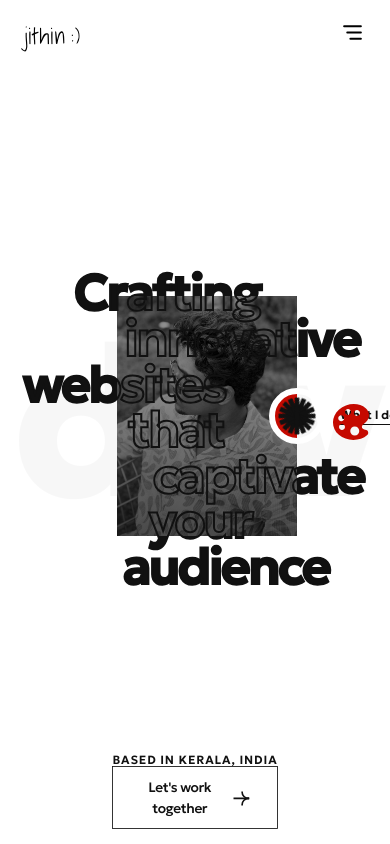
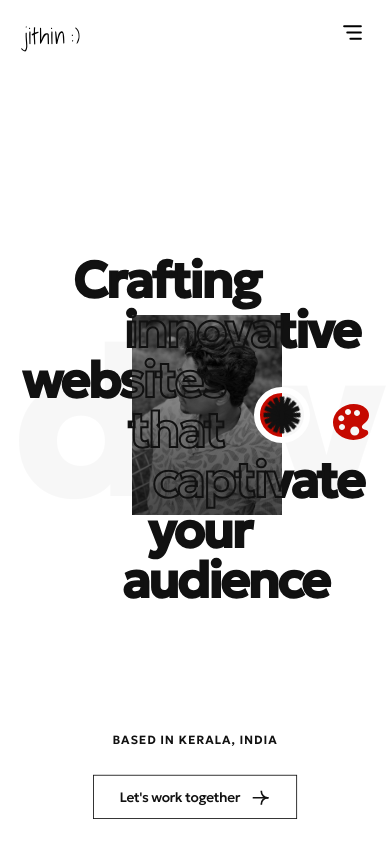
Before and after one commit to jithin-pm/jithin-portfolio, a React (Create React App) app: page / in a window 390 px wide. Shown: the top 844 px of the page. Built offline with nearby package versions, Linux system fonts and the light colour scheme; a web font is replaced by a local one.

Commit message:
style: add CSS stylesheets for landing and projects sections

```diff
--- a/src/styles/landing.css
+++ b/src/styles/landing.css
@@ -3,7 +3,8 @@
 .new-landing {
     position: relative;
     width: 100vw;
-    min-height: 100vh;
+    height: 100dvh;
+    min-height: 100dvh;
     background-color: #ffffff;
     display: flex;
     justify-content: center;
@@ -311,6 +312,10 @@
         width: 180px;
     }
 
+    .rb-action span {
+        display: none !important;
+    }
+
     .bl-corner,
     .br-corner {
         transform: translateX(-50%) scale(0.85);
@@ -320,11 +325,21 @@
     }
 
     .bl-corner {
-        bottom: 75px;
+        bottom: 95px;
         white-space: nowrap;
     }
 
     .br-corner {
-        bottom: 15px;
+        bottom: 25px;
     }
 }
+
+@media (max-width: 450px) {
+    .hero-red-box {
+        width: 150px;
+    }
+
+    .hero-typo {
+        line-height: 50px;
+    }
+}
--- a/src/styles/projects.css
+++ b/src/styles/projects.css
@@ -286,6 +286,7 @@
     position: relative;
     transition: all 0.35s ease;
     overflow: hidden;
+    white-space: nowrap;
 }
 
 /* Dark Mode Default */
```
